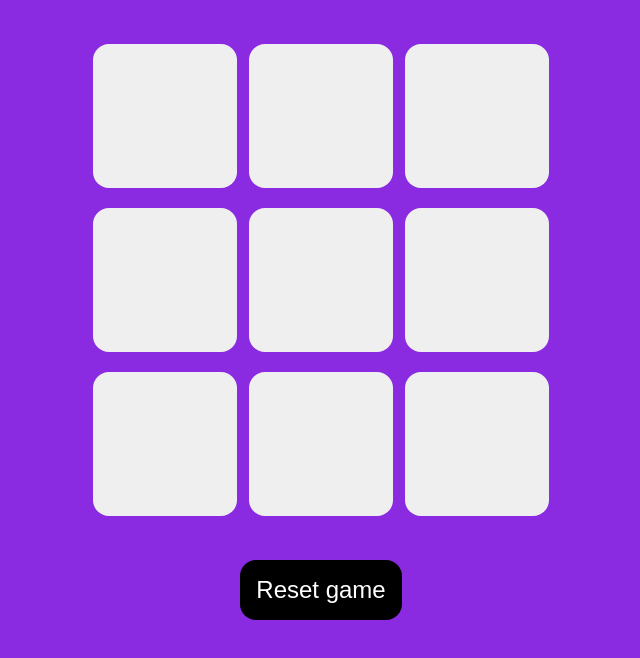
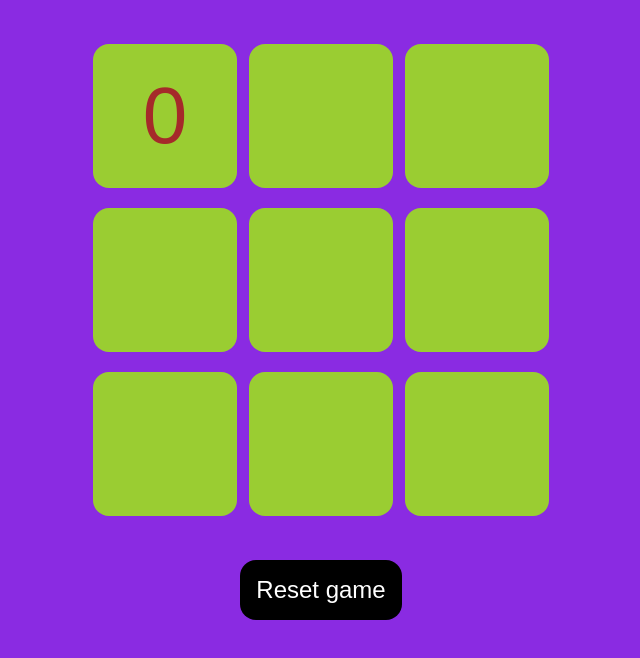
Before and after one commit to durgeshtiwar/clones, a plain HTML site: page JS Assignment 1/project1.html in a window 1280 px wide. Both pictures are taken after a click on the button 484 px from the left and 116 px from the top of the page. Shown: the whole page, without its empty margins (319-959 px from the left). Drawn offline with Linux system fonts and the light colour scheme.

Commit message:
winner section

```diff
--- a/JS Assignment 1/project1.css
+++ b/JS Assignment 1/project1.css
@@ -28,6 +28,7 @@ body{
     border: none;
     font-size: 5rem;
     color: brown;
+    background-color: yellowgreen;
 }
 .reset{
     padding: 1rem;
--- a/JS Assignment 1/project1.html
+++ b/JS Assignment 1/project1.html
@@ -23,5 +23,6 @@
     </div>
     <button class="reset">Reset game</button>
     </main>
+    <script src="project1.js"></script>
 </body>
 </html>
--- a/JS Assignment 1/project1.js
+++ b/JS Assignment 1/project1.js
@@ -0,0 +1,34 @@
+let boxes = document.querySelectorAll(".box");
+let resetbtn = document.querySelector(".reset");
+let true0 = true;
+const winpatterns = [
+    [0, 1, 2],
+    [0, 3, 6],
+    [0, 4, 8],
+    [1, 4, 7],
+    [2, 5, 8],
+    [2, 4, 6],
+    [3, 4, 5],
+    [6, 7, 8],
+];
+
+boxes.forEach((box)=> {
+    box.addEventListener("click",()=>{
+        console.log("box was clicked");
+        if (true0) {
+            box.innerHTML = "0";
+            true0 = false;
+        } else {
+            box.innerHTML = "x";
+            true0 = true;
+        }
+        box.disabled = true;
+        chekwinner();
+    })
+});
+
+let chekwinner = ()=>{
+    for(pattern of winpatterns){
+        console.log(boxes[pattern[0]], boxes[pattern[1]], boxes[pattern[2]]);
+    }
+}
```
